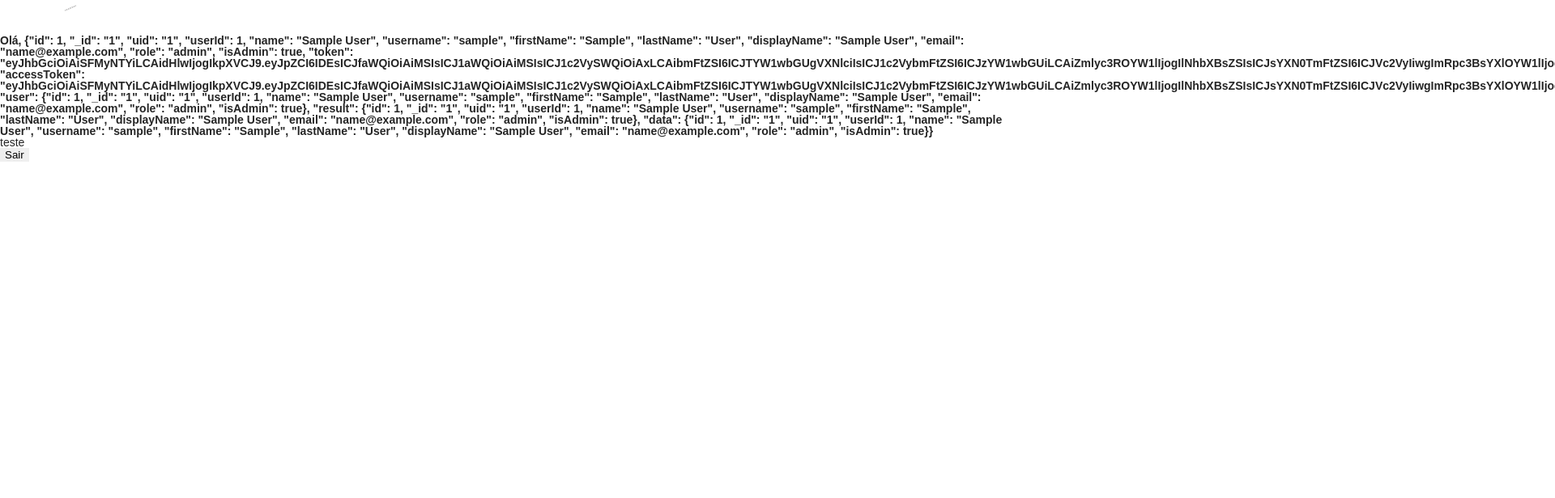
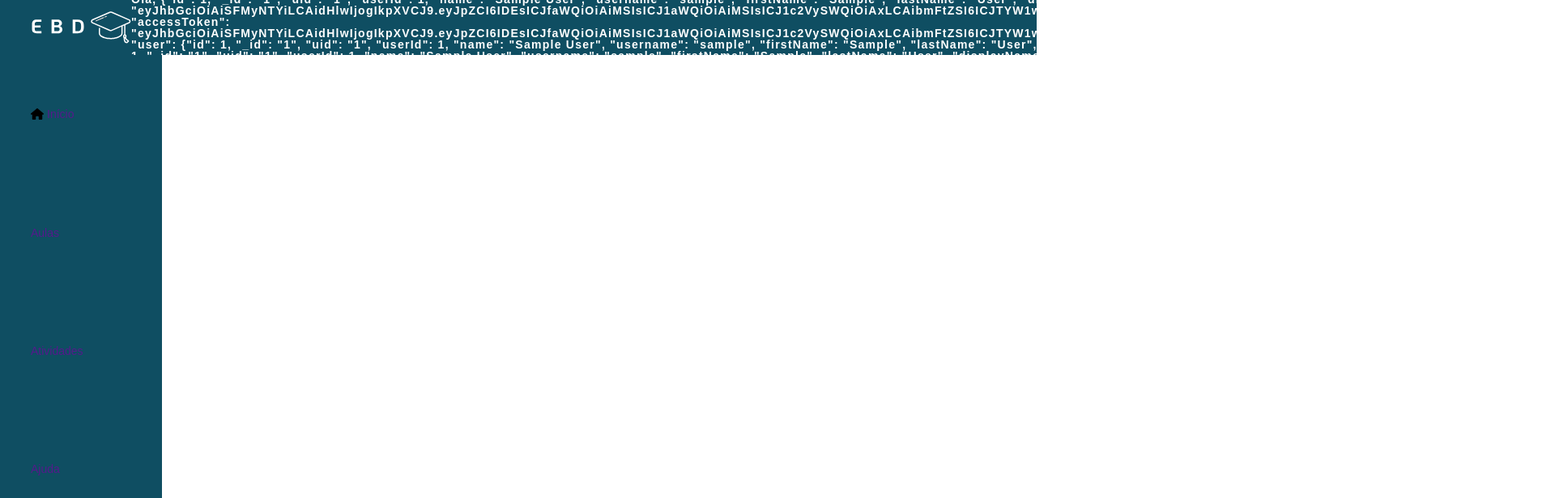
Before and after one commit to PauloAdson/curso-escola-biblica, a React (Create React App) app: page /curso in a window 1280 px wide. Shown: the top 616 px of the page at 81% size, 1920 px wide, since content can reach past the window. Built offline with nearby package versions, Linux system fonts and the light colour scheme; sample sign-in values are in the browser's storage; a web font is replaced by a local one.

Commit message:
estilizando o menu lateral

```diff
--- a/src/App.jsx
+++ b/src/App.jsx
@@ -6,7 +6,7 @@ import { Footer } from './components/Footer/Footer';
 import { Login } from './components/Login/Login';
 
 // import { Logintest } from './components/Login/Logintest';
-import { HomeCurso } from './components/Curso/HomeCurso';
+import { CursoHome } from './components/Curso/CursoHome';
 import PrivateRoute from './components/Login/PrivateRoute';
 import { Cadastro } from './components/Cadastro/Cadastro';
 
@@ -28,7 +28,7 @@ function App() {
           <Route path='/curso'
             element={
               <PrivateRoute>
-                <HomeCurso />
+                <CursoHome />
               </PrivateRoute>
             } />
 
--- a/src/components/Curso/HomeCurso.jsx
+++ b/src/components/Curso/CursoHome.jsx
@@ -1,8 +1,7 @@
 import React from "react";
-import { BrowserRouter, Route, Routes } from "react-router-dom";
-import { HeaderCurso } from "./HeaderCurso";
+import { CursoMenu } from "./CursoMenu";
 
-export class HomeCurso extends React.Component {
+export class CursoHome extends React.Component {
 
     constructor() {
         super();
@@ -22,15 +21,13 @@ export class HomeCurso extends React.Component {
 
         return (
             <>
-                <HeaderCurso />
+                <CursoMenu />
 
-                <h3>Olá, {this.state.user} </h3>
-                <p>teste</p>
-                <button
+                {/* <button
                     type="button"
                     href='./'
                     onClick={(event) => this.handleLogout(event)}
-                >Sair</button>
+                >Sair</button> */}
 
             </>
         );
--- /dev/null
+++ b/src/components/Curso/CursoMenu.jsx
@@ -0,0 +1,42 @@
+import React from "react";
+import logo from '../../assets/images/logo.svg';
+import './stylesMenu.css';
+import iconHouse from '../../assets/images/house-solid.svg';
+
+export class CursoMenu extends React.Component {
+    constructor() {
+        super();
+        this.state = {
+            user: localStorage.getItem('user')
+        };
+    }
+    render() {
+        return (
+            <>
+                <header className="curso_header">
+                    <nav className="curso_menu">
+                        <a href="/curso">
+                            <img src={logo} alt="Logo EBD" />
+                        </a>
+
+                        <div className="curso_usuario">
+                            <span className="curso_usuario-nome">Olá, {this.state.user}</span>
+                        </div>
+                    </nav>
+                </header>
+                <aside className="curso_menu-lateral">
+                    <nav className="curso_menu-lateral-nav">
+                        <div className="curso_menu-container-icone">
+                            <img src={iconHouse} alt="icone de uma casa" className="curso_menu-icone" />
+                            <a href="" className="curso_menu-links">Início</a>
+                        </div>
+                        <a href="" className="curso_menu-links">Aulas</a>
+                        <a href="" className="curso_menu-links">Atividades</a>
+                        <a href="" className="curso_menu-links">Ajuda</a>
+                        <a href="" className="curso_menu-links">Sair</a>
+                    </nav>
+                </aside>
+            </>
+        );
+    }
+}
--- a/src/components/Curso/HeaderCurso.jsx
+++ /dev/null
@@ -1,18 +0,0 @@
-import React from "react";
-import logo from '../../assets/images/logo.svg'
-import { BrowserRouter, Route, Routes } from "react-router-dom";
-
-export class HeaderCurso extends React.Component {
-    render() {
-        return (
-            <>
-                <header className="header_curso">
-                    <nav className="menu_curso">
-                        <a href="/curso">
-                            <img src={logo} alt="Logo EBD" /></a>
-                    </nav>
-                </header>
-            </>
-        );
-    }
-}
--- /dev/null
+++ b/src/components/Curso/stylesMenu.css
@@ -0,0 +1,59 @@
+header.curso_header {
+    background-color: var(--bg-escuro);
+    height: 8.5vh;
+    width: 100%;
+}
+
+header.curso_header nav.curso_menu {
+    display: flex;
+    align-items: center;
+    justify-content: space-between;
+    margin: 0 auto;
+    /* width: 100%; */
+    height: 100%;
+    padding: 0 3.8rem;
+}
+
+div.curso_usuario span.curso_usuario-nome {
+
+    color: var(--cor-secundaria);
+    font-weight: 700;
+    letter-spacing: 1.26px;
+
+}
+
+aside.curso_menu-lateral {
+    width: 162px;
+    height: 91.5vh;
+    padding-left: 38px;
+    background-color: var(--bg-escuro);
+    position: fixed;
+    top: 8.5vh;
+    left: 0;
+
+}
+
+aside.curso_menu-lateral nav.curso_menu-lateral-nav {
+    height: 100%;
+    display: flex;
+    justify-content: space-around;
+
+    flex-direction: column;
+}
+
+nav.curso_menu-lateral-nav div.curso_menu-container-icone {
+    display: flex;
+    gap: 4px;
+}
+
+img.curso_menu-icone {
+    width: 16px;
+
+}
+
+
+@media screen and (max-width: 767px) {
+    div.menu-links .btn-header.login {
+        display: none;
+    }
+}
```
Also changed, not shown: src/assets/images/house-solid.svg (added).
